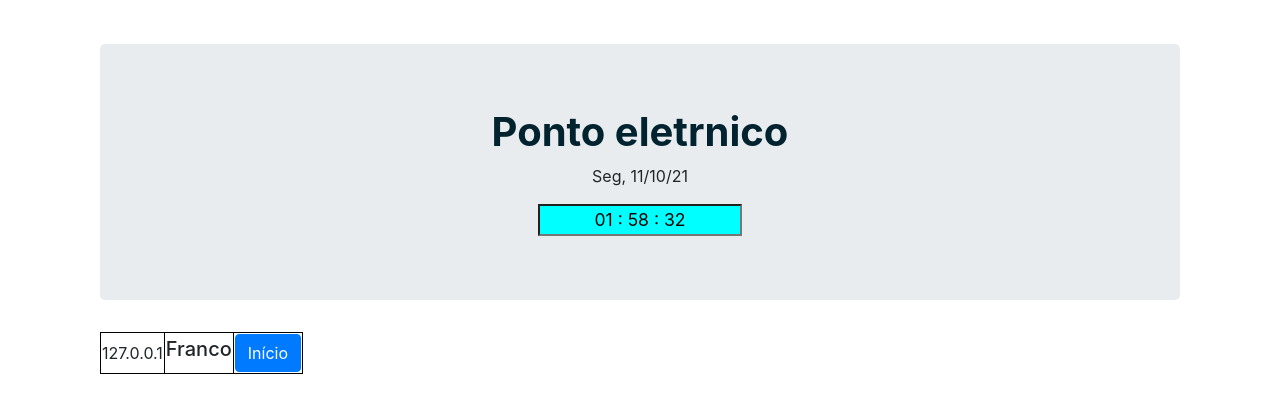
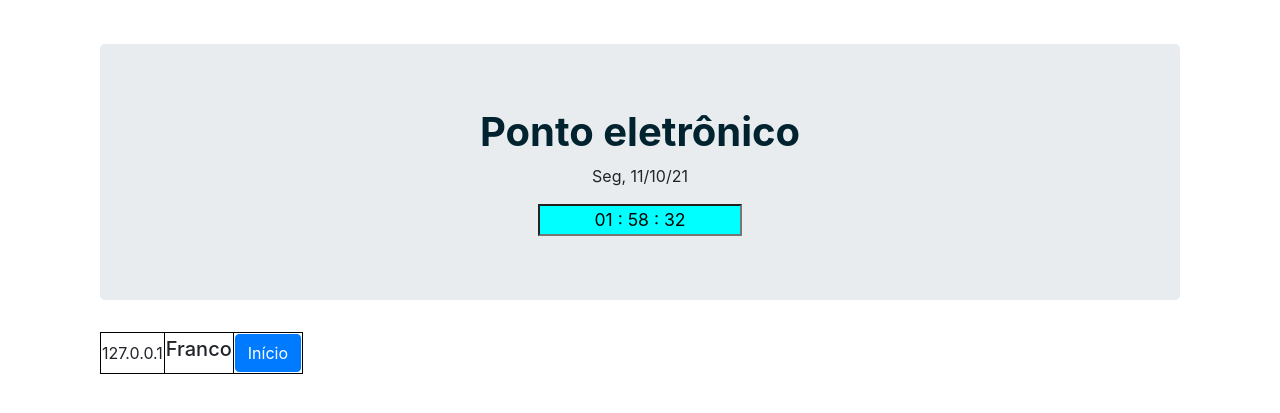
Before and after one commit to fr43c0/p2021, a Django app: page / in a window 1280 px wide. Shown: the part 56-469 px from the top of the page. Run offline with Django 3.2, Linux system fonts and the light colour scheme; a user stored in the database is signed in; data comes from the database, SQL or seed files in the repository; both versions use the stored data as it was after the commit; data that the repository does not hold is empty; some libraries are stand-ins or nearby versions.

Commit message:
atualiza bd e correcao de texto

```diff
--- a/meden-ponto/ponto/templates/ponto/index.html
+++ b/meden-ponto/ponto/templates/ponto/index.html
@@ -5,7 +5,7 @@
 <body onload="moveRelogio()">
     <div class="container">
         <div class="jumbotron jumbotron-relogio">
-            <h1><b>Ponto eletrnico</b></h1>
+            <h1><b>Ponto eletrônico</b></h1>
 
             <p>{{ now|date:"D, d/m/y"}}</p>
             <form name="form_relogio">
```
Also changed, not shown: meden-ponto/ponto/templates/ponto/filtros.html (+7 -11 lines), meden-ponto/db.sqlite3.
